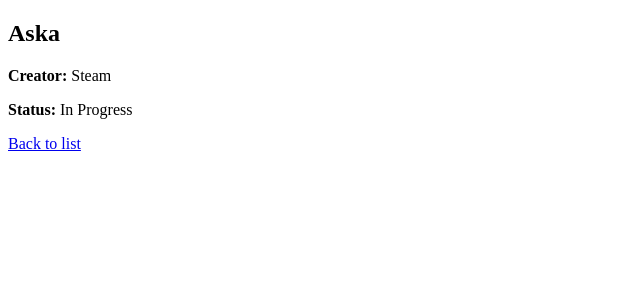
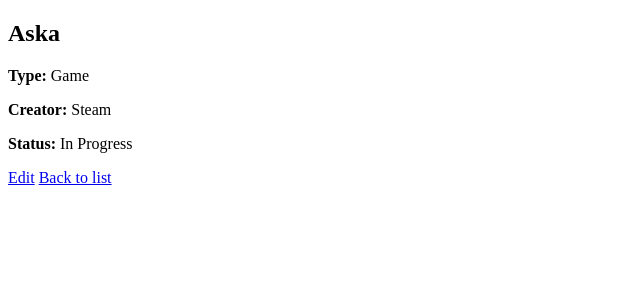
Before and after one commit to AzureFirehawk/mediaLibrary, a Django app: page /media/2/ in a window 1280 px wide. Shown: the part 108-408 px from the top of the page, without its empty margins (0-640 px from the left). Run offline with Django 5.2, Linux system fonts and the light colour scheme; data comes from the database, SQL or seed files in the repository.

Commit message:
Update to display media type, add edit option

```diff
--- a/mediaLibrary/library/templates/library/media_detail.html
+++ b/mediaLibrary/library/templates/library/media_detail.html
@@ -3,6 +3,7 @@
 {% block content %}
 <h2>{{ item.title }}</h2>
 
+<p><strong>Type:</strong> {{ item.get_type_display }}</p>
 <p><strong>Creator:</strong> {{ item.creator }}</p>
 <p><strong>Status:</strong> {{ item.get_status_display }}</p>
 
@@ -10,5 +11,6 @@
 <p><strong>Notes:</strong><br>{{ item.notes }}</p>
 {% endif %}
 
+<a href="{% url 'library:media_edit' item.pk %}">Edit</a>
 <a href="{% url 'library:media_list' %}">Back to list</a>
 {% endblock %}
--- a/mediaLibrary/library/templates/library/media_list.html
+++ b/mediaLibrary/library/templates/library/media_list.html
@@ -9,7 +9,7 @@
     <a href="{% url 'library:media_detail' item.pk %}">
       {{ item.title }}
     </a>
-    — {{ item.creator }} ({{ item.get_status_display }})
+    — {{ item.creator }} ({{ item.get_type_display }}, {{ item.get_status_display }})
   </li>
   {% empty %}
   <li>No media items yet.</li>
```
